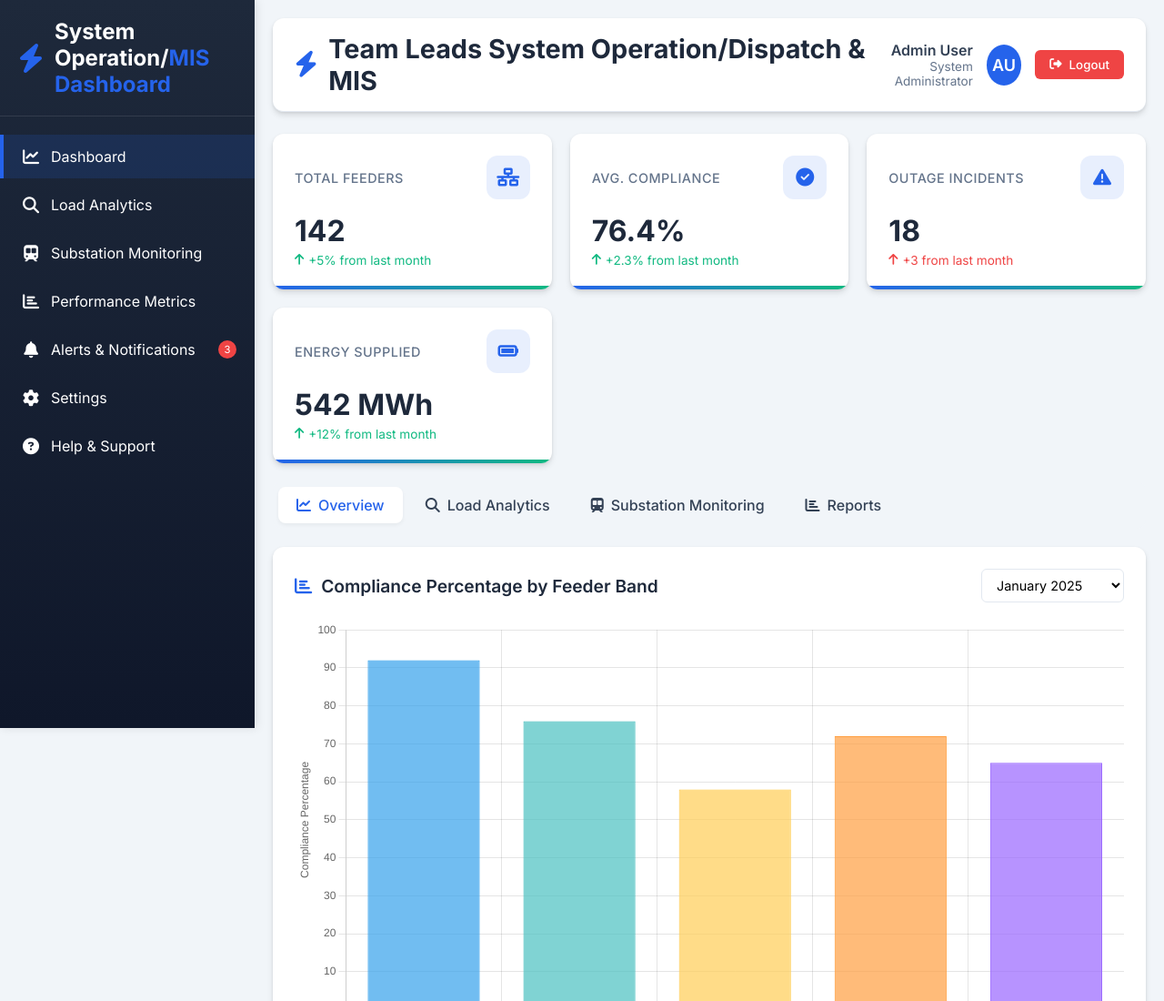
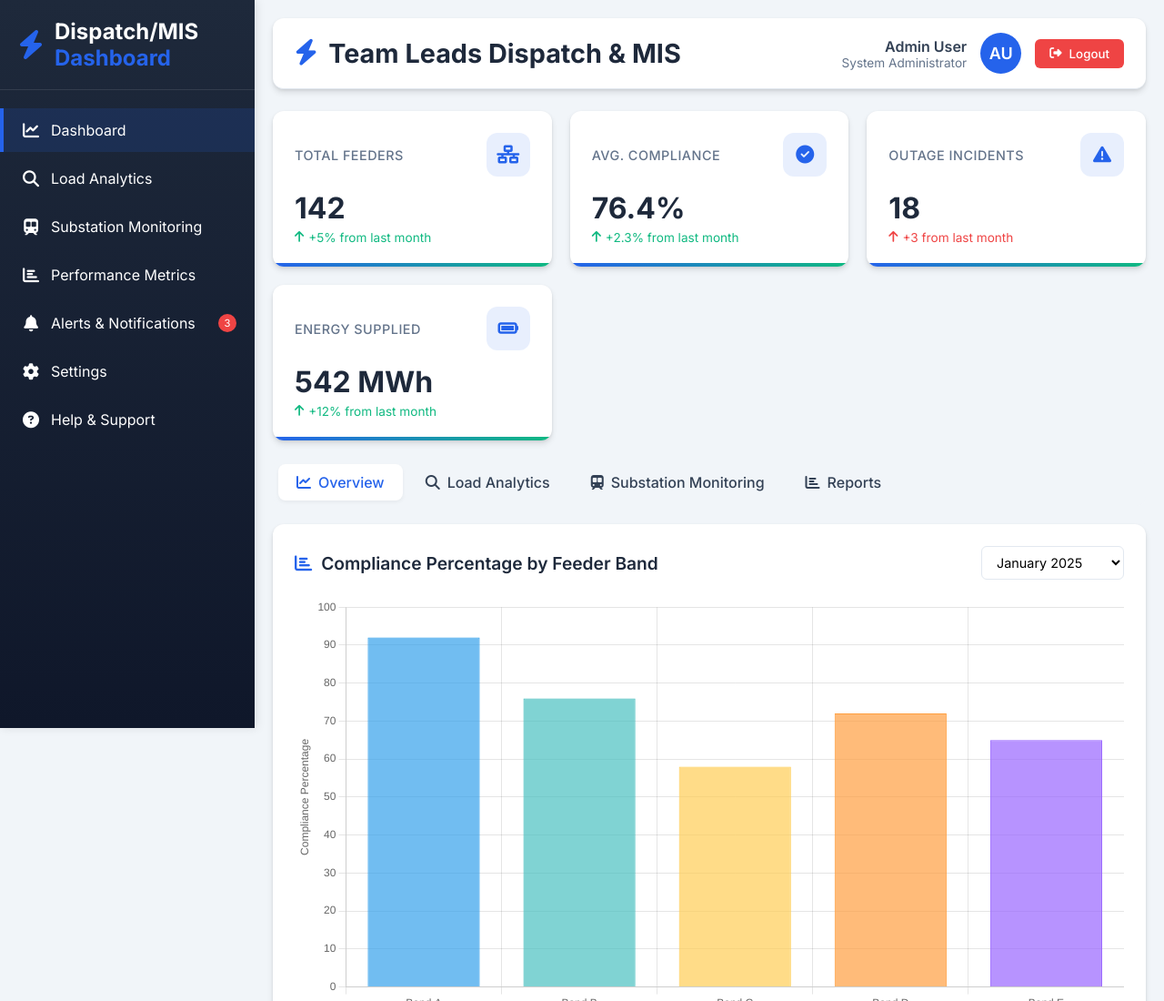
Before and after one commit to yajibsmartsolution/kedcotechicalautomation, a plain HTML site: page mis.html in a window 1280 px wide. Shown: the top 1100 px of the page at 91% size. Drawn offline with nearby package versions, Linux system fonts and the light colour scheme.

Commit message:
Update mis.html

```diff
--- a/mis.html
+++ b/mis.html
@@ -549,7 +549,7 @@
     <div class="sidebar">
         <div class="sidebar-header">
             <i class="fas fa-bolt fa-2x" style="color: #2563eb;"></i>
-            <h2>System Operation/<span>MIS Dashboard</span></h2>
+            <h2>Dispatch/MIS <span>Dashboard</span></h2>
         </div>
         <div class="nav-item active" data-tab="overview">
             <i class="fas fa-chart-line"></i>
@@ -586,7 +586,7 @@
     <div class="main-content">
         <!-- Header -->
         <div class="header">
-            <h1><i class="fas fa-bolt"></i> Team Leads System Operation/Dispatch & MIS</h1>
+            <h1><i class="fas fa-bolt"></i> Team Leads Dispatch & MIS</h1>
             <div class="user-menu">
                 <div class="user-info">
                     <div class="user-name">Admin User</div>
```
